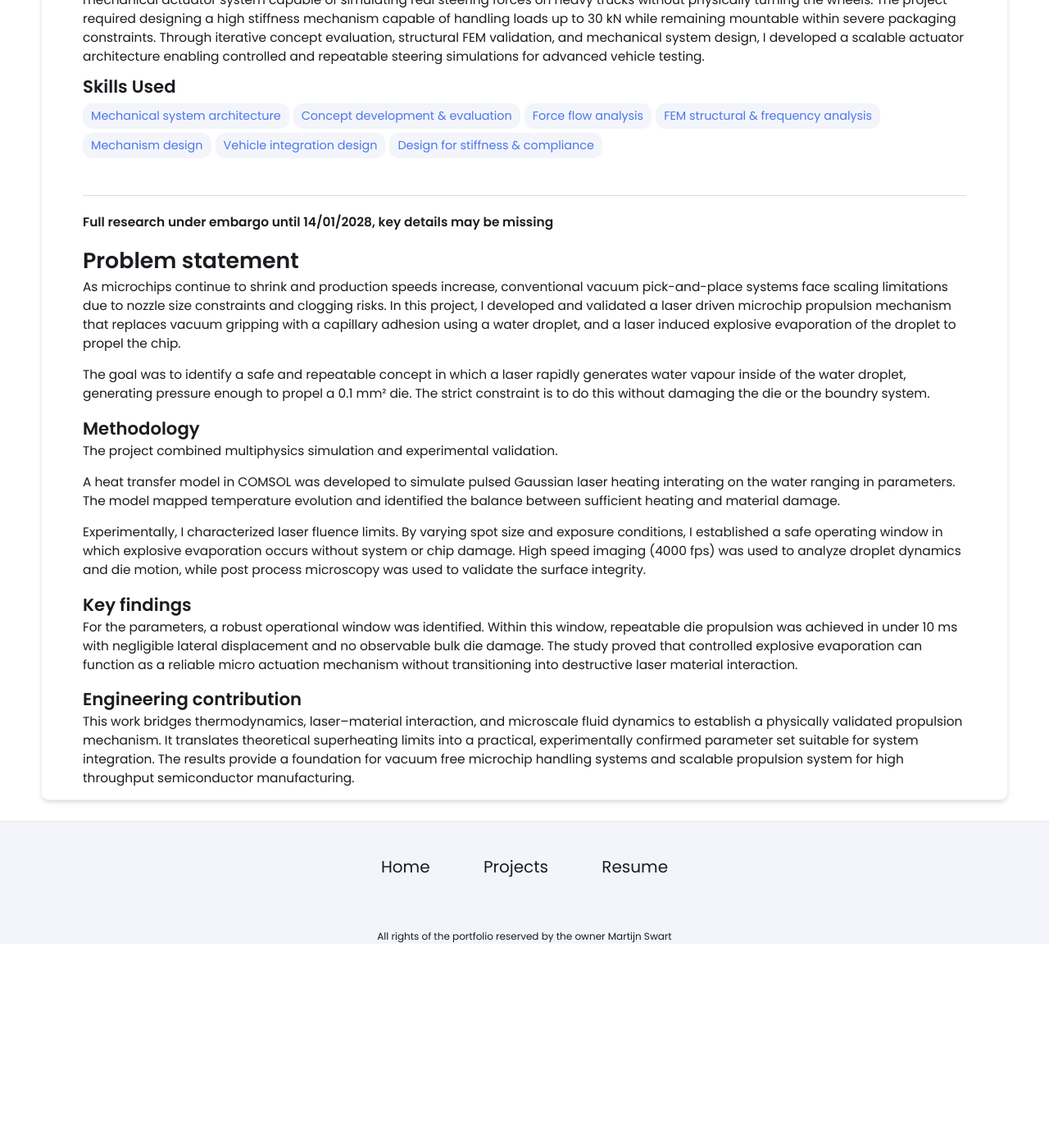
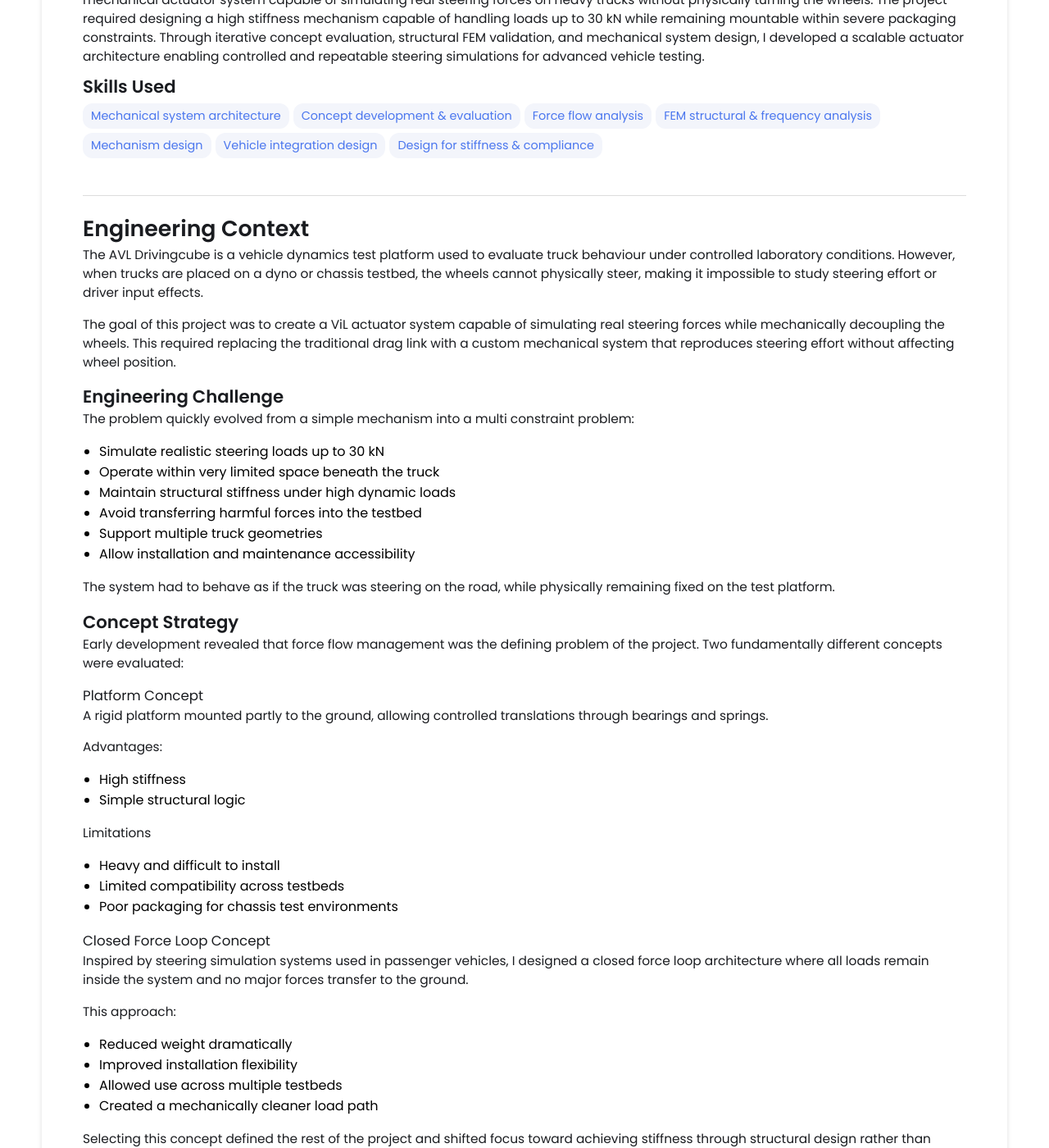
Before and after one commit to martijnswart01/martijnswart01.github.io, a Jekyll site: the page built from _projects/Project-Drivingcube-AVL/index.md, in a window 1280 px wide and 1400 px high, scrolled down 646 px. Shown: the whole window at 82% size. Built offline with Jekyll 4.4.1, drawn with Linux system fonts in a browser that asks for light colours; before the commit the page ends 1797 px from its top, so only the background shows below that; some of the changed text lies outside the part shown.

Commit message:
Update index.md

```diff
--- a/_projects/Project-Drivingcube-AVL/index.md
+++ b/_projects/Project-Drivingcube-AVL/index.md
@@ -20,27 +20,68 @@ main-image: "AVL-drivingcube.jpg"
 
 
 ---
-  **Full research under embargo until 14/01/2028, key details may be missing**
+# Engineering Context
+The AVL Drivingcube is a vehicle dynamics test platform used to evaluate truck behaviour under controlled laboratory conditions. However, when trucks are placed on a dyno or chassis testbed, the wheels cannot physically steer, making it impossible to study steering effort or driver input effects.
 
-# Problem statement
-As microchips continue to shrink and production speeds increase, conventional vacuum pick-and-place systems face scaling limitations due to nozzle size constraints and clogging risks. In this project, I developed and validated a laser driven microchip propulsion mechanism that replaces vacuum gripping with a capillary adhesion using a water droplet, and a laser induced explosive evaporation of the droplet to propel the chip.
+The goal of this project was to create a ViL actuator system capable of simulating real steering forces while mechanically decoupling the wheels. This required replacing the traditional drag link with a custom mechanical system that reproduces steering effort without affecting wheel position.
 
 
+## Engineering Challenge
+The problem quickly evolved from a simple mechanism into a multi constraint problem:
+
+- Simulate realistic steering loads up to 30 kN
+- Operate within very limited space beneath the truck
+- Maintain structural stiffness under high dynamic loads
+- Avoid transferring harmful forces into the testbed
+- Support multiple truck geometries
+- Allow installation and maintenance accessibility
+
+The system had to behave as if the truck was steering on the road, while physically remaining fixed on the test platform.
 
 
-The goal was to identify a safe and repeatable concept in which a laser rapidly generates water vapour inside of the water droplet, generating pressure enough to propel a 0.1 mm² die. The strict constraint is to do this without damaging the die or the boundry system.
+## Concept Strategy
+Early development revealed that force flow management was the defining problem of the project. Two fundamentally different concepts were evaluated:
+
+### Platform Concept
+
+A rigid platform mounted partly to the ground, allowing controlled translations through bearings and springs.
+
+Advantages:
+
+- High stiffness
+- Simple structural logic
+
+Limitations
+
+- Heavy and difficult to install
+- Limited compatibility across testbeds
+- Poor packaging for chassis test environments
+
+### Closed Force Loop Concept
+
+Inspired by steering simulation systems used in passenger vehicles, I designed a closed force loop architecture where all loads remain inside the system and no major forces transfer to the ground.
+
+This approach:
+
+- Reduced weight dramatically
+- Improved installation flexibility
+- Allowed use across multiple testbeds
+- Created a mechanically cleaner load path
+
+Selecting this concept defined the rest of the project and shifted focus toward achieving stiffness through structural design rather than external supports.
 
 
-## Methodology
-The project combined multiphysics simulation and experimental validation.
-
-A heat transfer model in COMSOL was developed to simulate pulsed Gaussian laser heating interating on the water ranging in parameters. The model mapped temperature evolution and identified the balance between sufficient heating and material damage.
-
-Experimentally, I characterized laser fluence limits. By varying spot size and exposure conditions, I established a safe operating window in which explosive evaporation occurs without system or chip damage. High speed imaging (4000 fps) was used to analyze droplet dynamics and die motion, while post process microscopy was used to validate the surface integrity.
+## Mechanism Development
+With the system architecture defined, the next challenge was translating the drag-link motion into actuator input while keeping the actuator close to the mounting points to maximize rigidity. Multiple translation mechanisms were explored, where the final solution combined a Scott-Russell linkage with a lever system, enabling motion redirection while maintaining compact packaging and favorable weight distribution. This allowed the actuator to remain near the structural core, significantly improving system stiffness.
 
 
-## Key findings
-For the parameters, a robust operational window was identified. Within this window, repeatable die propulsion was achieved in under 10 ms with negligible lateral displacement and no observable bulk die damage. The study proved that controlled explosive evaporation can function as a reliable micro actuation mechanism without transitioning into destructive laser material interaction.
+## Structural Engineering & Validation
+As design complexity increased, structural dynamics became the critical risk factor. Initial structures proved insufficient, as eigenfrequency targets could not be achieved. I redesigned the framework using an X-profile structural architecture, increasing stiffness to weight ratio while preserving modular assembly.
 
-## Engineering contribution
-This work bridges thermodynamics, laser–material interaction, and microscale fluid dynamics to establish a physically validated propulsion mechanism. It translates theoretical superheating limits into a practical, experimentally confirmed parameter set suitable for system integration. The results provide a foundation for vacuum free microchip handling systems and scalable propulsion system for high throughput semiconductor manufacturing.
+FEM analysis guided each design iteration, focusing on stress distribution under peak steering forces, structural rigidity and frequency response. The final configuration achieved a minimum eigenfrequency of 105 Hz, exceeding the target requirement of 100 Hz and validating the concept for further development
+
+## Performace Outcome
+The final concept produced a mechanically robust steering simulation system capable of replicating steering forces without wheel movement, maintaining a closed internal force loop, supporting high load truck configurations, integrating within severe packaging constraints and providing a modular basis for future actuator integration. The design established a validated mechanical foundation for steering effort simulation on heavy vehicles within the Drivingcube ecosystem
+
+## Engineering Impact
+This project demonstrates high-level mechanical systems engineering, translating abstract principles into real hardware whilst balancing stiffness, compliance, and packaging simultaneously. Rather than designing a single mechanism, my work established a complete structural and kinematic framework that allows realistic steering simulation under controlled laboratory conditions.
```
